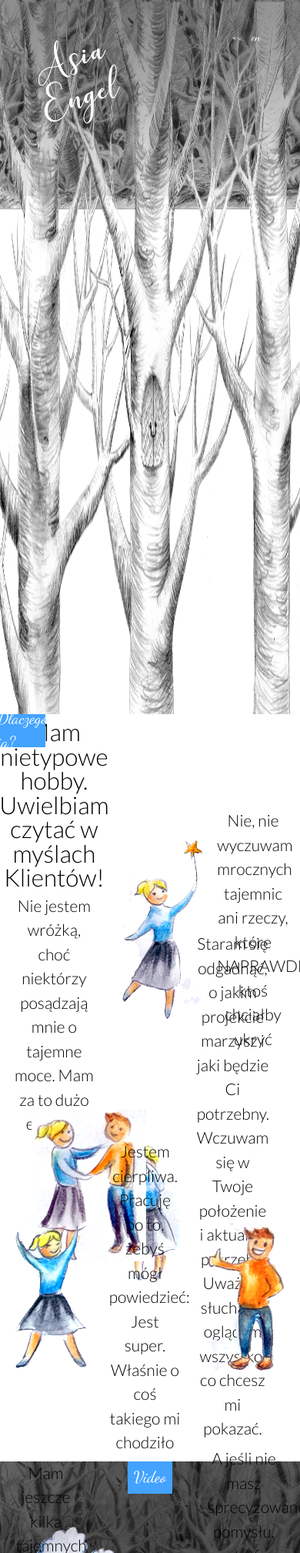
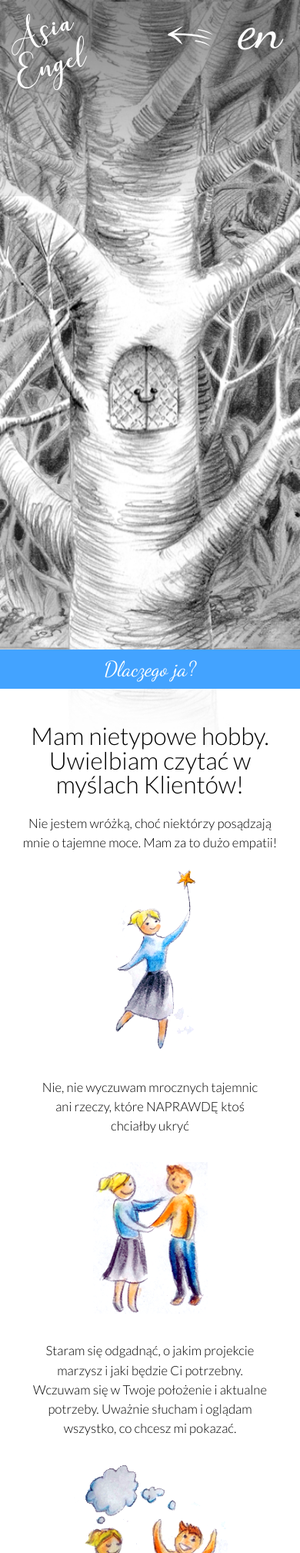
Before and after one commit to KlaudiaWu/asia-project, a PHP site: page / in a window 390 px wide; the page is wider, and only the part inside the window is pictured. Shown: the top 2018 px of that part at 77% size. Run offline with PHP 8.4, Linux system fonts and the light colour scheme.

Commit message:
Created media queries up to 1200px in portraits mode

```diff
--- a/css/main.css
+++ b/css/main.css
@@ -14,6 +14,10 @@ body {
 }
 
 .display-none {
+    display: none;
+}
+
+.desktop-hidden {
     display: none;
 }
 
@@ -189,7 +193,6 @@ header {
     z-index: 10000000000;
     transition: box-shadow 0.4s ease-out;
     border: none;
-    outline: hidden;
 }
 
 .shadow-hover.shadow-inner:hover {
--- /dev/null
+++ b/css/smartphones.css
@@ -0,0 +1,147 @@
+
+h2 {
+    font-size: 1.3em;
+    width: 100vw;
+    height: 6vh;
+    position: relative;
+    left: 0;
+}
+
+p {
+    font-size: 0.8em;
+    line-height: 1.5em;
+}
+
+.mobile-hidden {
+    display: none !important;
+}
+
+.mobile-visible {
+    display: flex;
+}
+
+.top-bar {
+    padding: 2vw;
+}
+
+.logo {
+    width: 30vw;
+    height: 30vw;
+}
+
+.menu, .en {
+    width: 20vw;
+    height: 20vw;
+    padding-right: 0;
+    box-sizing: border-box;
+}
+
+section, nav {
+    overflow-x: hidden;
+}
+
+.trees-background {
+    height: 100vh;
+    background-size: cover;
+}
+
+.trees {
+    background-size: cover;
+    background-position-x: center;
+    height: 115vh;
+}
+
+.dlaczego-ja {
+    margin-top: 0;
+    height: auto;
+}
+
+.dlaczego-ja-wrapper {
+    height: auto;
+}
+
+.dlaczego-ja-pierwsze {
+    width: 100%;
+    box-sizing: border-box;
+    padding: 10vw 5vw 5vw 5vw;
+}
+
+.dlaczego-ja-pierwsze h3 {
+    box-sizing: border-box;
+    padding-bottom: 2vh;
+}
+
+.dlaczego-ja-paragraph {
+    width: 100%;
+    box-sizing: border-box;
+    padding: 9vw;
+}
+
+.video {
+    height: auto;
+    background-size: cover;
+}
+
+.video-container {
+    height: auto;
+}
+
+.video-iframe {
+    width: 80vw;
+    margin-top: 5vh;
+}
+
+.video-arrows img {
+    width: 10vw;
+}
+
+.video-description {
+    margin: 2vh 0;
+    font-size: 1em;
+    text-align: center;
+}
+
+.portfolio {
+    overflow: hidden;
+}
+
+.slide-portfolio {
+    height: auto;
+}
+
+footer {
+    flex-direction: column;
+}
+
+.zakres-prac-image.container {
+    width: 100vw;
+}
+
+.zakres-prac-text.container {
+    background-size: cover;
+    width: 100vw;
+}
+
+.zakres-prac-text.paragraph-container {
+    box-sizing: border-box;
+    padding: 6vh 0;
+}
+
+.daj-znac-banner {
+    width: 90vw;
+    height: 9vh;
+    font-size: 1.1em;
+}
+
+.telephone-number {
+    font-size: 1.8em;
+    width: 80%;
+    box-sizing: border-box;
+    padding: 6vw 0;
+}
+
+.up {
+    width: 100vw;
+    box-sizing: border-box;
+    padding: 4vw 0;
+}
--- /dev/null
+++ b/css/tablets.css
@@ -0,0 +1,164 @@
+section, nav {
+    overflow-x: hidden;
+}
+
+.desktop-hidden {
+    display: flex;
+}
+
+.tablet-hidden {
+    display: none !important;
+}
+
+.mobile-visible {
+    display: flex;
+}
+
+h2 {
+    width: 30vw;
+    font-size: 1.5em;
+    left: calc(50vw - 15vw);
+}
+
+p {
+    padding-top: 2vw;
+    padding-bottom: 2vw;
+}
+
+.top-bar {
+    padding: 3vw;
+}
+
+.logo {
+    width: 25vw;
+    height: 25vw;
+}
+
+.menu, .en {
+    width: 15vw;
+    height: 15vw;
+}
+
+.trees-background {
+    height: 100vh;
+    background-size: cover;
+}
+
+.trees {
+    background-size: cover;
+    background-position-x: center;
+    height: 115vh;
+}
+
+.dlaczego-ja {
+    margin-top: 0;
+    height: auto;
+}
+
+.dlaczego-ja-container {
+    box-sizing: border-box;
+    padding: 5%;
+}
+
+.dlaczego-ja-wrapper {
+    height: auto;
+}
+
+.dlaczego-ja-pierwsze {
+    width: 65%;
+    box-sizing: border-box;
+    padding: 10vw 5vw 5vw 5vw;
+}
+
+.dlaczego-ja-pierwsze h3 {
+    box-sizing: border-box;
+    padding-bottom: 2vh;
+}
+
+.dlaczego-ja-paragraph {
+    width: 60%;
+    box-sizing: border-box;
+}
+
+.dlaczego-ja-images {
+    height: auto;
+    box-sizing: border-box;
+    padding: 3% 5%;
+    max-width: 30%;
+}
+
+.dlaczego-ja-last-image {
+    width: 35%;
+    padding: 3% 2%;
+}
+
+.dlaczego-ja-last-paragraph {
+   width: 55%;
+}
+
+.video, .video-container {
+    height: auto;
+}
+
+.video-iframe {
+    width: 80%;
+    height: 40vh;
+    box-sizing: border-box;
+    margin-top: 10vh;
+    margin-bottom: 5vh;
+}
+
+.video-arrows img {
+    width: 10vw;
+}
+
+.slide-portfolio {
+    height: auto;
+}
+
+button {
+    width: 50%;
+    font-size: 1.5em;
+    height: 4vh;
+}
+
+.portfolio-text div {
+    width: 60%;
+}
+
+footer {
+    flex-direction: column;
+}
+
+.zakres-prac-image.container {
+    width: 100vw;
+}
+
+.zakres-prac-text.container {
+    background-size: cover;
+    width: 100vw;
+}
+
+.zakres-prac-text.paragraph-container {
+    box-sizing: border-box;
+    padding: 6vh 0;
+}
+
+.daj-znac-banner {
+    width: 90vw;
+    height: 9vh;
+    font-size: 2em;
+}
+
+.telephone-number {
+    font-size: 3em;
+    width: 80%;
+    box-sizing: border-box;
+    padding: 6vw 0;
+}
+
+.up {
+    width: 100vw;
+    box-sizing: border-box;
+    padding: 4vw 0;
+}
--- a/index.html
+++ b/index.html
@@ -13,6 +13,9 @@
     <link href="https://fonts.googleapis.com/css?family=Dancing+Script|Lato:300,400,700" rel="stylesheet">
     <link href="css/reset.css" type="text/css" rel="stylesheet">
     <link href="css/main.css" type="text/css" rel="stylesheet">
+    <link href="css/smartphones.css" rel="stylesheet" media="(orientation: portrait) and (max-width: 600px)">
+    <link href="css/tablets.css" rel="stylesheet" media="(orientation: portrait) and (min-width: 600px) and (max-width: 1280px)">
+
 
     <script
         src="https://code.jquery.com/jquery-3.3.1.min.js"
@@ -61,22 +64,26 @@
                     <h3>Mam nietypowe hobby. Uwielbiam czytać w myślach Klientów!</h3>
                     <p>Nie jestem wróżką, choć niektórzy posądzają mnie o tajemne moce. Mam za to dużo empatii!</p>
                 </div>
-                <img src="img/czytam_w_myslach_klientow.png" alt="Czytam w myślach klientów">
+                <img class="dlaczego-ja-images" src="img/czytam_w_myslach_klientow.png" alt="Czytam w myślach klientów">
+                <img class="dlaczego-ja-images desktop-hidden" src="img/cenie_prywatnosc.png" alt="Cenię prywatność klienta" >
                 <p class="dlaczego-ja-paragraph">Nie, nie wyczuwam mrocznych tajemnic ani rzeczy, które NAPRAWDĘ ktoś chciałby ukryć</p>
-                <img src="img/cenie_prywatnosc.png" alt="Cenię prywatność klienta" >
+                <img class="mobile-hidden tablet-hidden dlaczego-ja-images" src="img/cenie_prywatnosc.png" alt="Cenię prywatność klienta" >
             </div>
             <div class="dlaczego-ja-wrapper">
-                <img src="img/wczuwam_sie_w_klienta.png" alt="Wczuwam się w klienta">
+                <img class="dlaczego-ja-images tablet-hidden" src="img/wczuwam_sie_w_klienta.png" alt="Wczuwam się w klienta">
                 <p class="dlaczego-ja-paragraph">Staram się odgadnąć, o jakim projekcie marzysz i jaki będzie Ci potrzebny. Wczuwam się w Twoje położenie i aktualne potrzeby. Uważnie słucham i oglądam wszystko, co chcesz mi pokazać.</p>
-                <img src="img/rozmawiam_z_klientem.png" alt="Wykonam projekt, o którym marzysz">
+                <img class="dlaczego-ja-images desktop-hidden" src="img/wczuwam_sie_w_klienta.png" alt="Wczuwam się w klienta">
+                <img class="dlaczego-ja-images tablet-hidden" src="img/rozmawiam_z_klientem.png" alt="Wykonam projekt, o którym marzysz">
+                <img class="dlaczego-ja-images desktop-hidden" src="img/jestem_cierpliwa.png" alt="Cierpliwie słucham klienta">
                 <p class="dlaczego-ja-paragraph">A jeśli nie masz sprecyzowanego pomysłu, potrafię zadać właściwe pytania, które uporządkują priorytety i wyklarują spójny obraz.</p>
             </div>
             <div class="dlaczego-ja-wrapper">
-                <img src="img/jestem_cierpliwa.png" alt="Cierpliwie słucham klienta">
+                <img class="dlaczego-ja-images tablet-hidden" src="img/jestem_cierpliwa.png" alt="Cierpliwie słucham klienta">
                 <p class="dlaczego-ja-paragraph">Jestem cierpliwa. Pracuję po to, żebyś mógł powiedzieć: Jest super. Właśnie o coś takiego mi chodziło</p>
-                <img src="img/zadowolony_klient.png" alt="Zależy mi na zadowoleniu klienta">
-                <p class="dlaczego-ja-paragraph">Mam jeszcze kilka "tajemnych mocy". Dotrzymuję terminów. Z pokorą przyjmuję krytykę. Staram się traktować pracę jak służbę drugiemy człowiekowi</p>
-                <img src="img/sluze_pomoca.png" alt="Traktuję pracę jak służbę drugiemu człowiekowi">
+                <img class="dlaczego-ja-images" src="img/zadowolony_klient.png" alt="Zależy mi na zadowoleniu klienta">
+                <img class="dlaczego-ja-images dlaczego-ja-last-image desktop-hidden" class="mobile-hidden"src="img/sluze_pomoca.png" alt="Traktuję pracę jak służbę drugiemu człowiekowi">
+                <p class="dlaczego-ja-paragraph dlaczego-ja-last-paragraph">Mam jeszcze kilka "tajemnych mocy". Dotrzymuję terminów. Z pokorą przyjmuję krytykę. Staram się traktować pracę jak służbę drugiemy człowiekowi</p>
+                <img class="dlaczego-ja-images tablet-hidden" class="mobile-hidden"src="img/sluze_pomoca.png" alt="Traktuję pracę jak służbę drugiemu człowiekowi">
             </div>
         </div>
 
@@ -199,7 +206,7 @@
 
     <footer id="zakres-prac-anchor">
 
-        <h2 class="display-none">Zakres prac</h2>
+        <h2 class="display-none mobile-visible">Zakres prac</h2>
 
         <div class="zakres-prac-image container">
             <img class="zakres-prac-image inner" src="img/joanna_engel.jpg" alt="Joanna Engel - Kontakt">
@@ -209,14 +216,14 @@
                 <p class="zakres-prac-text paragraph">Opracowuję i realizuję kampanie reklamowe oraz elementy identyfikacji wizualnej. Projektuję wszystkie potrzebne materiały graficzne, ale także wymyślam koncepcje, hasła, piszę teksty, umieszczam reklamy w sieci, współpracuje z programistami, drukarniami, przedstawicielami działów marketingu.</p>
                 <p class="zakres-prac-text paragraph">Posługuję się biegle większością programów pakietu Adobe, sprawnie działąm w Wordpressie i systemach mailingowych, w czym pomaga mi znajomość HTMLa i CSS.</p>
             </div>
-            <a href="mailto:asiaengel@gmail.com" class="daj-znac-banner">Daj znać, jeśli mogę Ci pomóc<img src="img/arrow_white.svg" alt="Daj znać"></a>
+            <a href="mailto:asiaengel@gmail.com" class="daj-znac-banner">Daj znać, jeśli mogę Ci pomóc <img src="img/arrow_white.svg" alt="Daj znać"></a>
             <h4 itemprop="telephone"><a class="telephone-number" href="tel:+48516649098"><span class="prefix">(+48)</span> 516 649 098</a></h4>
         </div>
 
     </footer>
 
     <nav>
-        <div class="navigation-bottom">
+        <div class="navigation-bottom mobile-hidden tablet-hidden">
             <a href="#video-anchor">VIDEO</a>
             <a href="#portfolio-anchor">PORTFOLIO</a>
             <a href="#zakres-prac-anchor">ZAKRES PRAC</a>
@@ -226,7 +233,7 @@
             <img class="up-arrow" src="img/arrow_black.svg" alt="Do góry">
             <a class="up-text" href="#do-gory">Do góry!</a>
         </div>
-        <div class="contact-bottom container">
+        <div class="contact-bottom container mobile-hidden tablet-hidden">
             <a class="email-adress" href="mailto:asiaengel@gmail.com">ASIAENGEL@GMAIL.COM</a>
             <a class="telephone" href="tel:+48516649098">(+48) 516 649 098</a>
         </div>
--- a/js/menu_navigation.js
+++ b/js/menu_navigation.js
@@ -1,6 +1,12 @@
 
 function openMenu() {
-    document.getElementById("menu-navigation").style.width = "25vw";
+    if (window.matchMedia("(max-width: 600px)").matches) {
+        document.getElementById("menu-navigation").style.width = "100vw";
+    } else if (window.matchMedia("(min-width: 600px) and (max-width: 1280px)").matches) {
+        document.getElementById("menu-navigation").style.width = "50vw";
+    } else {
+        document.getElementById("menu-navigation").style.width = "25vw";
+    }
 }
 
 function closeMenu() {
```
